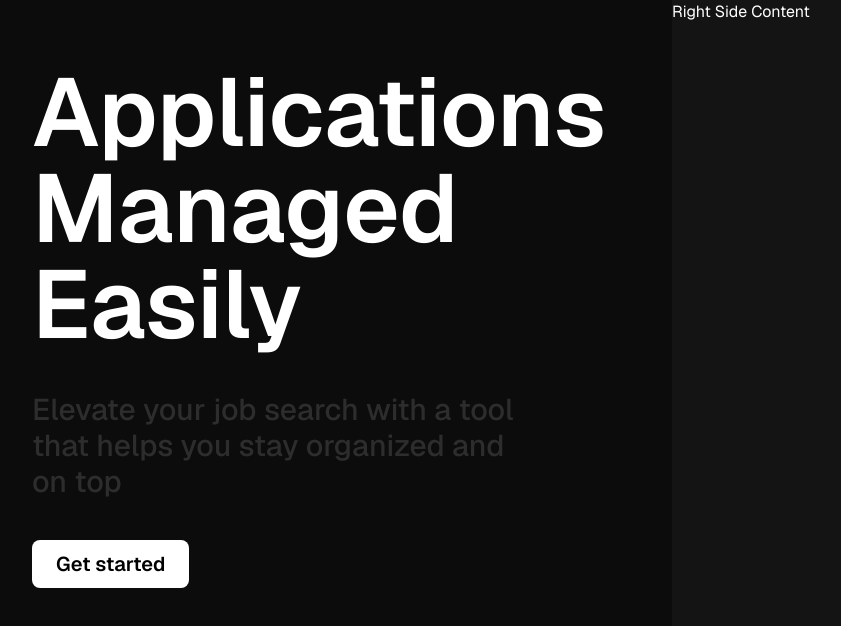
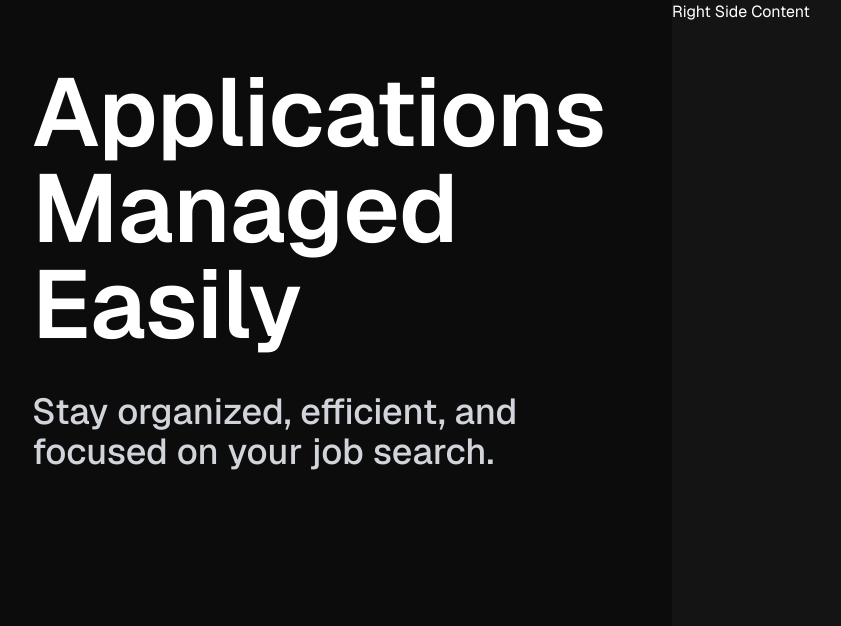
Before and after one commit to krishabbashyal/Apptive, a Next.js app in the folder client/: page / in a window 1280 px wide. Shown: the top 626 px of the page, without its empty margins (96-937 px from the left). Built offline with nearby package versions, Linux system fonts and the light colour scheme.

Commit message:
Some landing page changes

```diff
--- a/client/src/app/page.tsx
+++ b/client/src/app/page.tsx
@@ -1,32 +1,35 @@
-import React from 'react'
-
-
+import React from "react";
 
 const LandingPage = () => {
   return (
     <div>
-      <div className='flex flex-col md:flex-row h-[calc(100vh-6rem)] w-full bg-foreground'>
-        <div className='md:w-3/5'>
-          <div className='mx-4 md:mx-32'>
-            <div className='mt-10 md:mt-16'>
-              <h1 className='text-5xl md:text-6xl lg:text-8xl font-semibold'>Applications</h1>
-              <h1 className='text-5xl md:text-6xl lg:text-8xl font-semibold'>Managed</h1>
-              <h1 className='text-5xl md:text-6xl lg:text-8xl font-semibold'>Easily</h1>
+      <div className="flex h-[calc(100vh-6rem)] w-full flex-col bg-foreground md:flex-row">
+        <div className="md:w-3/5">
+          <div className="mx-4 md:mx-32">
+            <div className="mt-10 md:mt-16">
+              <h1 className="text-5xl font-semibold md:text-6xl lg:text-8xl">
+                Applications
+              </h1>
+              <h1 className="text-5xl font-semibold md:text-6xl lg:text-8xl">
+                Managed
+              </h1>
+              <h1 className="text-5xl font-semibold md:text-6xl lg:text-8xl">
+                Easily
+              </h1>
             </div>
 
             <div>
-              <p className='text-xl md:text-3xl font-medium mt-4 md:mt-10 text-spacer'>Elevate your job search with a tool that helps you stay organized and on top</p>
-            </div>
-            <div>
-            <button className='text-xl bg-white text-black font-semibold px-6 py-2.5 rounded-lg mt-4 md:mt-10'>Get started</button>
+              <p className="mt-4 text-3xl font-medium text-gray-300 md:mt-10 md:text-4xl">
+                Stay organized, efficient, and focused on your job search.
+              </p>
             </div>
           </div>
         </div>
-        <div className='md:w-2/5 mt-8 md:mt-0 bg-background'>
+        <div className="mt-8 bg-background md:mt-0 md:w-2/5">
           Right Side Content
         </div>
       </div>
     </div>
-  )
-}
-export default LandingPage
+  );
+};
+export default LandingPage;
--- a/client/src/components/AuthForms/AuthCard.tsx
+++ b/client/src/components/AuthForms/AuthCard.tsx
@@ -3,7 +3,7 @@ import React from 'react'
 
 const AuthCard = () => {
   return (
-<div className='w-full h-full bg-gradient-to-tr from-accent to-accentLight rounded-xl overflow-hidden'>
+<div className='w-full h-full bg-gradient-to-tr from-accent to-accent rounded-xl overflow-hidden'>
 
 </div>
 
```
